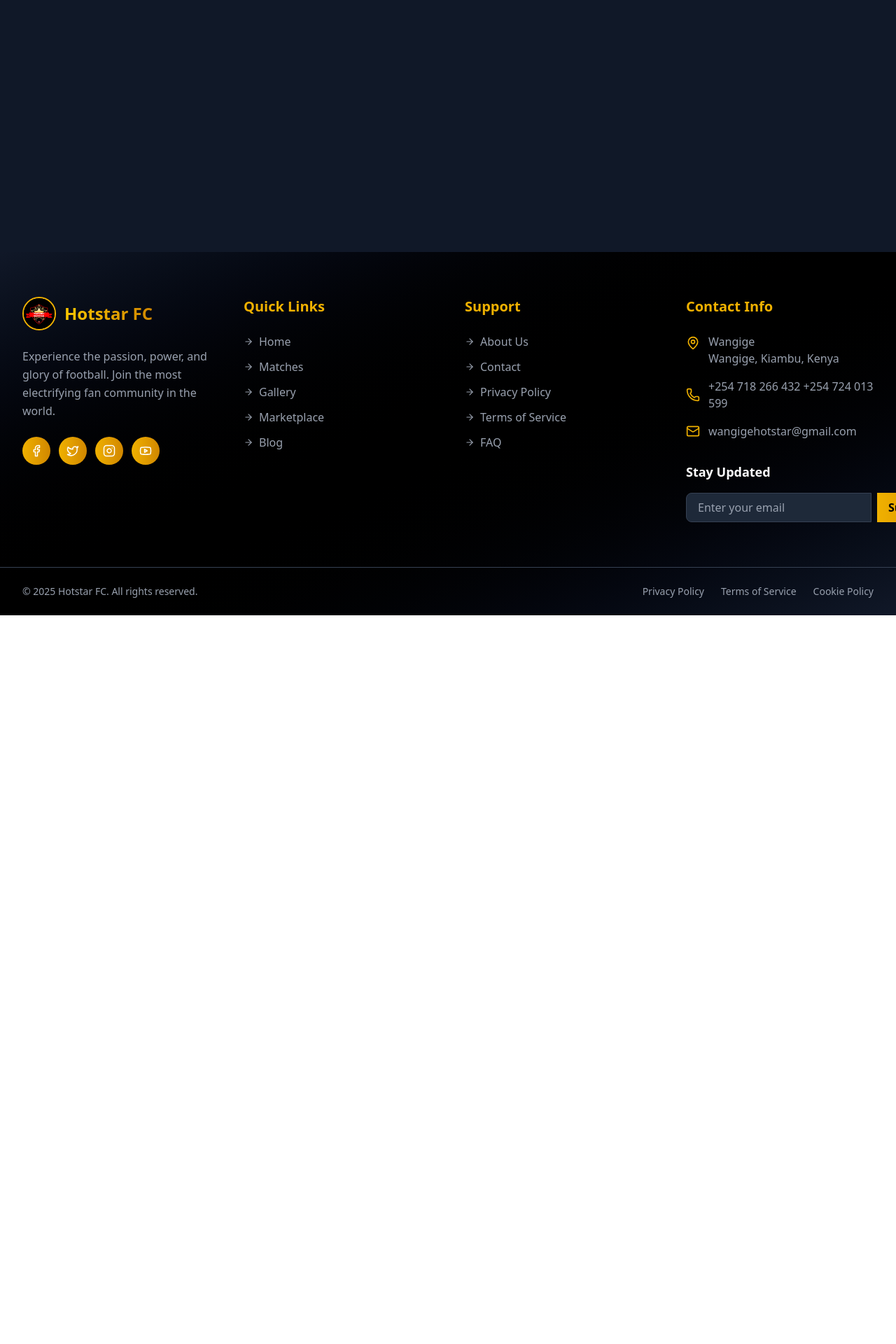
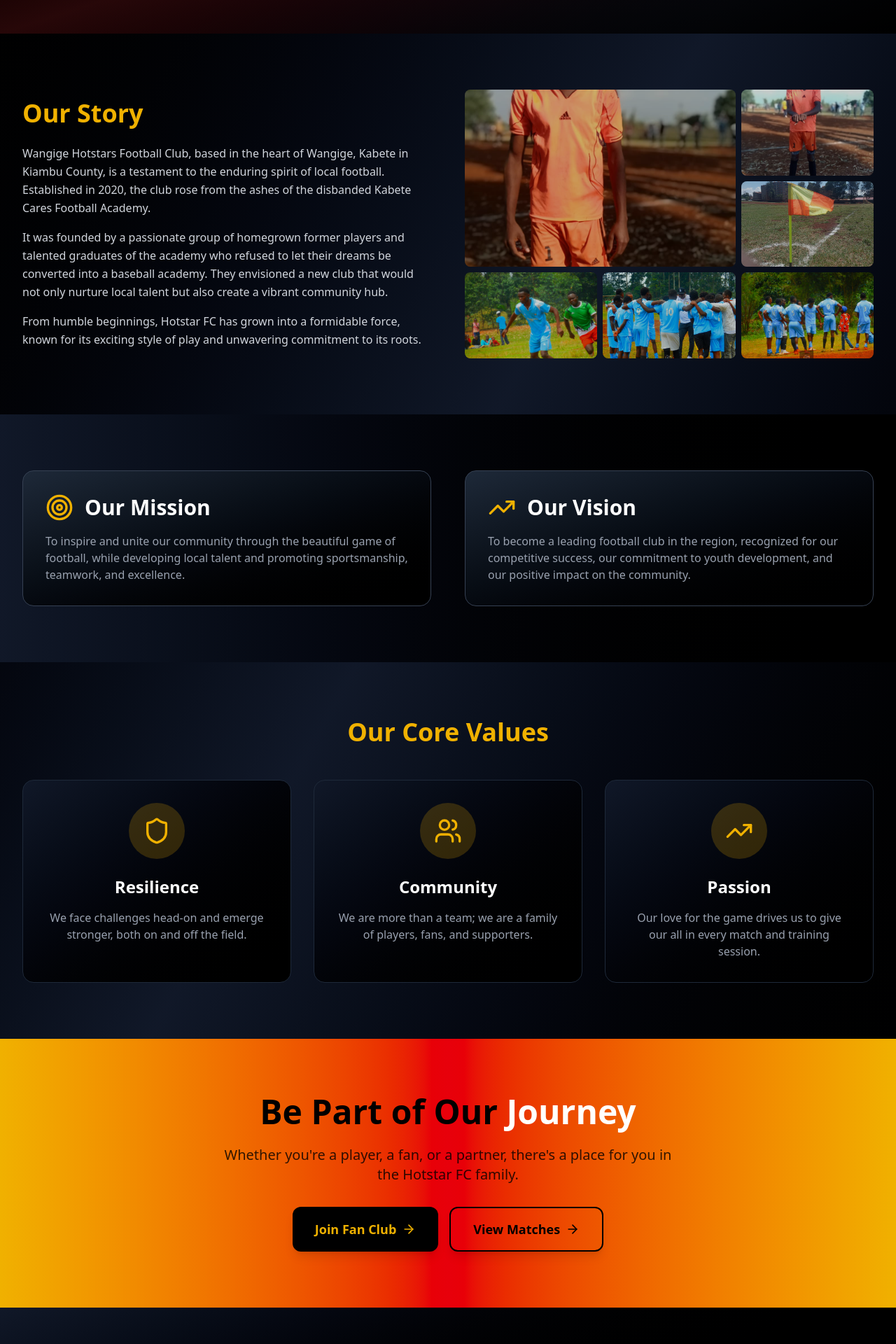
Before and after one commit to Lawrence137/hotstar, a React (Vite) app: page /about in a window 1280 px wide. Shown: the part 440-2360 px from the top of the page at 70% size. Before the commit the page ends 1319 px from the top, so only its background shows below. Built offline with nearby package versions, Linux system fonts and the light colour scheme.

Commit message:
creates about page

```diff
--- a/src/pages/About.jsx
+++ b/src/pages/About.jsx
@@ -1,11 +1,158 @@
 import React from 'react';
+import { Link } from 'react-router-dom';
+import { Shield, Target, Users, TrendingUp, ArrowRight } from 'lucide-react';
 
 const About = () => {
+  const teamImages = [
+    "/Image1.jpg",
+    "/Image2.jpg",
+    "/Image3.jpg",
+    "/Image4.jpg",
+    "/Image5.jpg",
+    "/Image6.jpg"
+  ];
+
+  const values = [
+    {
+      icon: <Shield className="w-10 h-10 text-yellow-500" />,
+      title: "Resilience",
+      description: "We face challenges head-on and emerge stronger, both on and off the field."
+    },
+    {
+      icon: <Users className="w-10 h-10 text-yellow-500" />,
+      title: "Community",
+      description: "We are more than a team; we are a family of players, fans, and supporters."
+    },
+    {
+      icon: <TrendingUp className="w-10 h-10 text-yellow-500" />,
+      title: "Passion",
+      description: "Our love for the game drives us to give our all in every match and training session."
+    }
+  ];
+
   return (
-    <div className="w-full min-h-screen bg-gray-900 text-white pt-20">
-      <div className="max-w-7xl mx-auto px-4 sm:px-6 lg:px-8">
-        <h1 className="text-4xl font-bold text-center mb-8">About Us</h1>
-      </div>
+    <div className="w-full min-h-screen bg-gradient-to-br from-black via-gray-900 to-black text-white pt-20">
+      {/* Hero Section */}
+      <section className="relative w-full py-20 lg:py-32 flex items-center justify-center overflow-hidden">
+        <div className="absolute inset-0 bg-gradient-to-br from-black via-red-900/30 to-black"></div>
+        <div className="relative z-10 max-w-7xl mx-auto px-4 sm:px-6 lg:px-8 text-center">
+          <h1 className="text-5xl md:text-6xl lg:text-7xl font-bold mb-6 bg-gradient-to-r from-yellow-400 via-yellow-500 to-yellow-600 bg-clip-text text-transparent">
+            About Hotstar FC
+          </h1>
+          <p className="text-lg md:text-xl text-gray-300 max-w-3xl mx-auto">
+            Forged in passion, driven by community. Discover the story behind the most electrifying team in Kiambu County.
+          </p>
+        </div>
+      </section>
+
+      {/* Our Story Section */}
+      <section className="py-20">
+        <div className="max-w-7xl mx-auto px-4 sm:px-6 lg:px-8">
+          <div className="grid lg:grid-cols-2 gap-12 items-center">
+            <div className="order-2 lg:order-1">
+              <h2 className="text-4xl font-bold mb-6 text-yellow-500">Our Story</h2>
+              <p className="text-gray-300 mb-4 leading-relaxed">
+                Wangige Hotstars Football Club, based in the heart of Wangige, Kabete in Kiambu County, is a testament to the enduring spirit of local football. Established in 2020, the club rose from the ashes of the disbanded Kabete Cares Football Academy.
+              </p>
+              <p className="text-gray-300 mb-4 leading-relaxed">
+                It was founded by a passionate group of homegrown former players and talented graduates of the academy who refused to let their dreams be converted into a baseball academy. They envisioned a new club that would not only nurture local talent but also create a vibrant community hub.
+              </p>
+              <p className="text-gray-300 leading-relaxed">
+                From humble beginnings, Hotstar FC has grown into a formidable force, known for its exciting style of play and unwavering commitment to its roots.
+              </p>
+            </div>
+            <div className="order-1 lg:order-2 relative h-96">
+              <div className="grid grid-cols-3 grid-rows-3 gap-2 h-full">
+                {teamImages.map((src, index) => (
+                  <div
+                    key={index}
+                    className={`relative rounded-lg overflow-hidden ${
+                      index === 0 ? 'col-span-2 row-span-2' : ''
+                    }`}
+                  >
+                    <img
+                      src={src}
+                      alt={`Team image ${index + 1}`}
+                      className="w-full h-full object-cover"
+                    />
+                    <div className="absolute inset-0 bg-black/20"></div>
+                  </div>
+                ))}
+              </div>
+            </div>
+          </div>
+        </div>
+      </section>
+
+      {/* Mission and Vision Section */}
+      <section className="py-20 bg-gradient-to-r from-gray-900 to-black">
+        <div className="max-w-7xl mx-auto px-4 sm:px-6 lg:px-8">
+          <div className="grid md:grid-cols-2 gap-12">
+            <div className="bg-gradient-to-br from-gray-800 to-black p-8 rounded-2xl border border-gray-700 hover:border-yellow-500/50 transition-all duration-300">
+              <div className="flex items-center gap-4 mb-4">
+                <Target className="w-10 h-10 text-yellow-500" />
+                <h3 className="text-3xl font-bold text-white">Our Mission</h3>
+              </div>
+              <p className="text-gray-400">
+                To inspire and unite our community through the beautiful game of football, while developing local talent and promoting sportsmanship, teamwork, and excellence.
+              </p>
+            </div>
+            <div className="bg-gradient-to-br from-gray-800 to-black p-8 rounded-2xl border border-gray-700 hover:border-yellow-500/50 transition-all duration-300">
+              <div className="flex items-center gap-4 mb-4">
+                <TrendingUp className="w-10 h-10 text-yellow-500" />
+                <h3 className="text-3xl font-bold text-white">Our Vision</h3>
+              </div>
+              <p className="text-gray-400">
+                To become a leading football club in the region, recognized for our competitive success, our commitment to youth development, and our positive impact on the community.
+              </p>
+            </div>
+          </div>
+        </div>
+      </section>
+
+      {/* Our Values Section */}
+      <section className="py-20">
+        <div className="max-w-7xl mx-auto px-4 sm:px-6 lg:px-8 text-center">
+          <h2 className="text-4xl font-bold mb-12 text-yellow-500">Our Core Values</h2>
+          <div className="grid md:grid-cols-3 gap-8">
+            {values.map((value, index) => (
+              <div key={index} className="group bg-gradient-to-br from-gray-900 to-black p-8 rounded-2xl border border-gray-800 hover:border-yellow-500/50 transition-all duration-300 hover:transform hover:scale-105">
+                <div className="w-20 h-20 bg-yellow-500/20 rounded-full flex items-center justify-center mb-6 mx-auto group-hover:bg-yellow-500/30 transition-colors">
+                  {value.icon}
+                </div>
+                <h3 className="text-2xl font-bold mb-4 text-white">{value.title}</h3>
+                <p className="text-gray-400">{value.description}</p>
+              </div>
+            ))}
+          </div>
+        </div>
+      </section>
+
+      {/* CTA Section */}
+      <section className="w-full py-20 bg-gradient-to-r from-yellow-500 via-red-600 to-yellow-500">
+        <div className="max-w-7xl mx-auto px-4 sm:px-6 lg:px-8 text-center">
+          <h2 className="text-4xl md:text-5xl font-bold text-black mb-6">
+            Be Part of Our <span className="text-white">Journey</span>
+          </h2>
+          <p className="text-xl text-black/80 mb-8 max-w-2xl mx-auto">
+            Whether you're a player, a fan, or a partner, there's a place for you in the Hotstar FC family.
+          </p>
+          <div className="flex flex-col sm:flex-row gap-4 justify-center">
+            <Link
+              to="/join"
+              className="bg-black text-yellow-500 px-8 py-4 rounded-xl font-bold text-lg hover:bg-gray-900 transition-all duration-300 transform hover:scale-105 shadow-lg flex items-center justify-center gap-2"
+            >
+              Join Fan Club <ArrowRight size={20} />
+            </Link>
+            <Link
+              to="/matches"
+              className="border-2 border-black text-black px-8 py-4 rounded-xl font-bold text-lg hover:bg-black hover:text-yellow-500 transition-all duration-300 shadow-lg flex items-center justify-center gap-2"
+            >
+              View Matches <ArrowRight size={20} />
+            </Link>
+          </div>
+        </div>
+      </section>
     </div>
   );
 };
```
